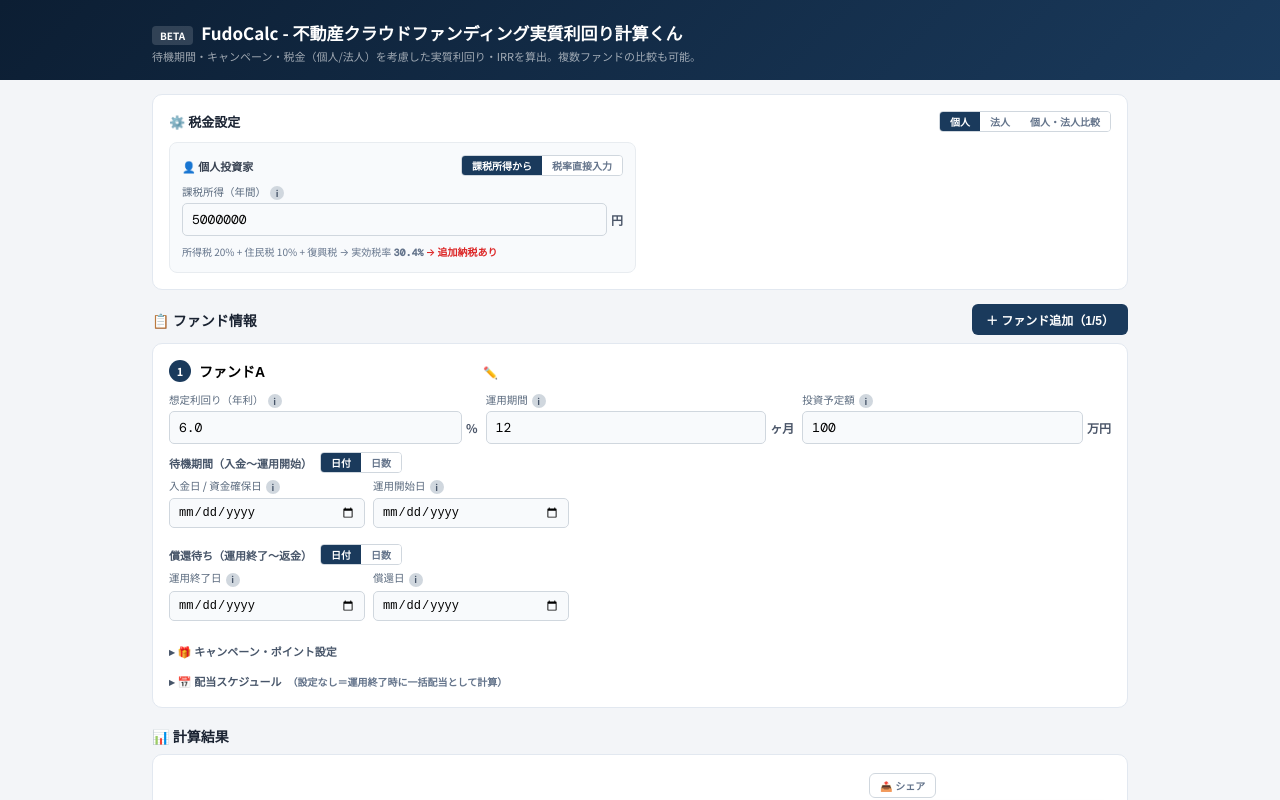
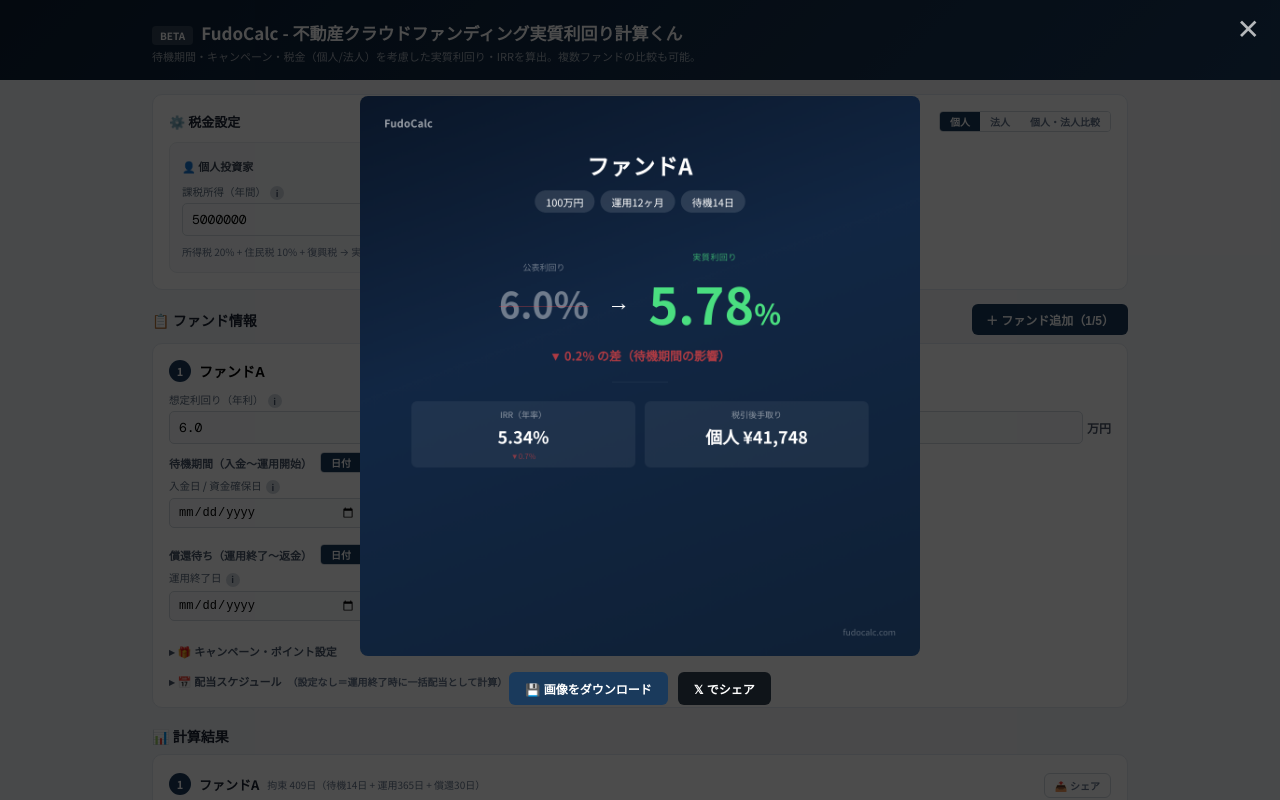
Before and after one commit to HideakiTamai/real-yield-calc, a React (Vite) app: page / in a window 1280 px wide. Both pictures are taken after a click on the button "📤 シェア". Shown: the top 800 px of the page. Built offline with nearby package versions, Linux system fonts and the light colour scheme.

Commit message:
feat: add operator info to footer
improve: image preview modal for better mobile sharing

```diff
--- a/src/App.jsx
+++ b/src/App.jsx
@@ -611,55 +611,90 @@ function ShareCardComparison({ funds, tax, cardRef }) {
   );
 }
 
-// --- Share Button ---
+// --- Share Button with Modal ---
 function ShareButton({ label, onCapture, tweetText }) {
-  const [open, setOpen] = useState(false);
+  const isMobile = useIsMobile();
+  const [imageUrl, setImageUrl] = useState(null);
   const [loading, setLoading] = useState(false);
 
-  const handleShare = useCallback(async () => {
-    setOpen(o => !o);
-  }, []);
-
-  const handleDownload = useCallback(async () => {
+  const handleOpen = useCallback(async () => {
     setLoading(true);
     try {
       const canvas = await onCapture();
-      const link = document.createElement("a");
-      const date = new Date().toISOString().slice(0, 10);
-      link.download = `fudocalc_${label}_${date}.png`;
-      link.href = canvas.toDataURL("image/png");
-      link.click();
+      if (canvas) setImageUrl(canvas.toDataURL("image/png"));
     } finally {
       setLoading(false);
     }
-  }, [onCapture, label]);
+  }, [onCapture]);
+
+  const handleClose = useCallback(() => {
+    setImageUrl(null);
+  }, []);
+
+  const handleDownload = useCallback(() => {
+    if (!imageUrl) return;
+    const link = document.createElement("a");
+    const date = new Date().toISOString().slice(0, 10);
+    link.download = `fudocalc_${label}_${date}.png`;
+    link.href = imageUrl;
+    link.click();
+  }, [imageUrl, label]);
 
   const handleTweet = useCallback(() => {
     const url = `https://twitter.com/intent/tweet?text=${encodeURIComponent(tweetText)}&url=${encodeURIComponent("https://fudocalc.com")}`;
     window.open(url, "_blank");
   }, [tweetText]);
 
+  // Lock body scroll when modal open
+  useEffect(() => {
+    if (imageUrl) { document.body.style.overflow = "hidden"; }
+    else { document.body.style.overflow = ""; }
+    return () => { document.body.style.overflow = ""; };
+  }, [imageUrl]);
+
   return (
-    <div style={{ display: "inline-block", position: "relative" }}>
-      <button onClick={handleShare} style={{ ...S.gbtn, fontSize: 10, padding: "4px 10px", color: "#64748b", borderColor: "#d0d7de" }}>
-        📤 シェア
+    <>
+      <button onClick={handleOpen} disabled={loading} style={{ ...S.gbtn, fontSize: 10, padding: "4px 10px", color: "#64748b", borderColor: "#d0d7de" }}>
+        {loading ? "生成中..." : "📤 シェア"}
       </button>
-      {open && (
-        <div style={{
-          marginTop: 6, padding: 10, background: "#fff", borderRadius: 8, border: "1px solid #e2e8f0",
-          boxShadow: "0 4px 12px rgba(0,0,0,0.08)", display: "flex", gap: 8, alignItems: "center",
-          animation: "slideDown 0.15s ease-out",
+      {imageUrl && (
+        <div onClick={handleClose} style={{
+          position: "fixed", inset: 0, zIndex: 9999, background: "rgba(0,0,0,0.7)",
+          display: "flex", flexDirection: "column", alignItems: "center", justifyContent: "center",
+          padding: 20,
         }}>
-          <style>{`@keyframes slideDown { from { opacity: 0; transform: translateY(-4px); } to { opacity: 1; transform: translateY(0); } }`}</style>
-          <button onClick={handleDownload} disabled={loading} style={{ ...S.btn, fontSize: 10.5, padding: "6px 12px", background: loading ? "#94a3b8" : "#1a3a5c" }}>
-            {loading ? "生成中..." : "💾 画像をダウンロード"}
-          </button>
-          <button onClick={handleTweet} style={{ ...S.btn, fontSize: 10.5, padding: "6px 12px", background: "#0f1419" }}>
-            𝕏 でシェア
-          </button>
+          {/* Close button */}
+          <button onClick={handleClose} style={{
+            position: "absolute", top: 16, right: 20, background: "none", border: "none",
+            color: "#fff", fontSize: 28, cursor: "pointer", opacity: 0.7, lineHeight: 1,
+          }}>✕</button>
+
+          {/* Image preview */}
+          <img src={imageUrl} alt="シェア画像" onClick={e => e.stopPropagation()} style={{
+            maxWidth: "90vw", maxHeight: "70vh", borderRadius: 8, objectFit: "contain",
+          }} />
+
+          {/* Action buttons */}
+          <div onClick={e => e.stopPropagation()} style={{ display: "flex", gap: 10, marginTop: 16, flexWrap: "wrap", justifyContent: "center" }}>
+            <button onClick={handleDownload} style={{ ...S.btn, fontSize: 12, padding: "8px 16px" }}>
+              💾 画像をダウンロード
+            </button>
+            <button onClick={handleTweet} style={{ ...S.btn, fontSize: 12, padding: "8px 16px", background: "#0f1419" }}>
+              𝕏 でシェア
+            </button>
+          </div>
+
+          {/* Mobile hint */}
+          {isMobile && (
+            <p onClick={e => e.stopPropagation()} style={{
+              color: "rgba(255,255,255,0.7)", fontSize: 12, marginTop: 12, textAlign: "center", lineHeight: 1.6,
+            }}>
+              📱 スマホの場合：画像を長押し →「写真に追加」で保存できます
+            </p>
+          )}
         </div>
       )}
-    </div>
+    </>
   );
 }
 
@@ -973,7 +1008,7 @@ export default function App() {
       </main>
 
       <footer style={{ textAlign: "center", padding: "16px 0 24px", fontSize: 11, color: "#64748b" }}>
-        © 2026 FudoCalc
+        © 2026 FudoCalc｜運営：<a href="https://style-shift.jp" target="_blank" rel="noopener noreferrer" style={{ color: "#64748b", textDecoration: "none", transition: "color 0.15s" }} onMouseEnter={e => e.target.style.color = "#94a3b8"} onMouseLeave={e => e.target.style.color = "#64748b"}>合同会社StyleShift</a>
       </footer>
     </div>
   );
```
